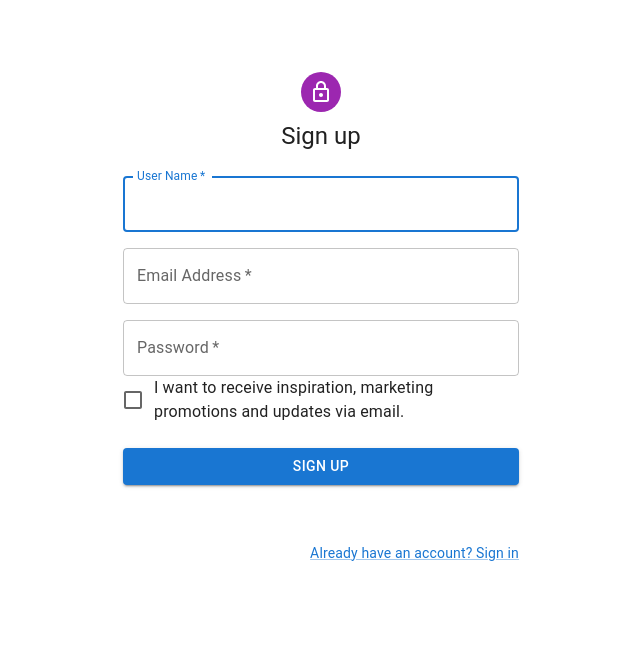
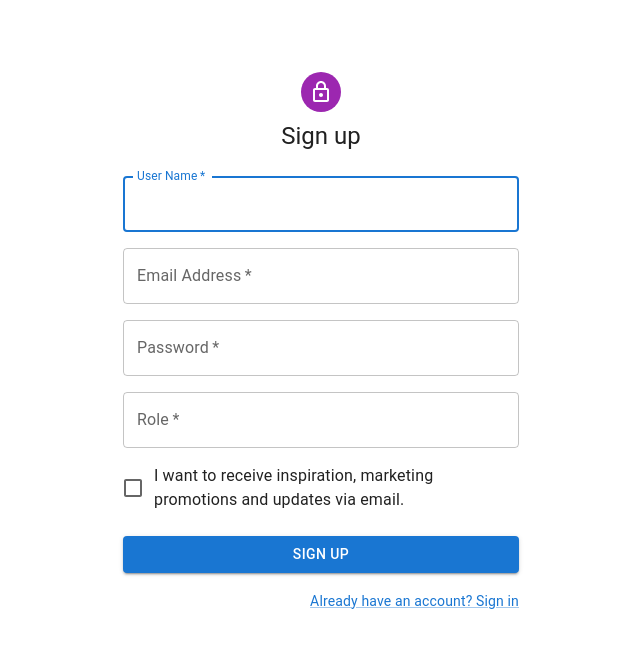
Before and after one commit to Trong-khanh/FE-ManagementSchool, a React (Create React App) app: page /signup in a window 1280 px wide. Shown: the top 648 px of the page, without its empty margins (319-959 px from the left). Built offline with nearby package versions, Linux system fonts and the light colour scheme.

Commit message:
Feat: Done Sign up

```diff
--- a/src/Authentication/Login/CallAPILogin.js
+++ b/src/Authentication/Login/CallAPILogin.js
@@ -66,18 +66,25 @@ const login = async (credentials) => {
     }
 };
 
-const register = async (userData) => {
+const register = async (userData, role) => {
     try {
-        const response = await authApi.post('/Account/register', userData);
+        const response = await authApi.post(`/Authenticate?role=${encodeURIComponent(role)}`, userData);
+        console.log('User registered successfully:', response.data);
         return response.data;
     } catch (error) {
-        console.error('Error during registration:', error);
+        console.error('Error during registration:', error.response || error.message || error);
+        // Check if the error has a response property and log it
         if (error.response) {
+            console.error('Error response data:', error.response.data);
+            console.error('Error response status:', error.response.status);
+            console.error('Error response headers:', error.response.headers);
             throw new Error(error.response?.data?.message || "An error occurred during the registration process.");
         } else {
+            // Handle network or other errors not related to HTTP
             throw new Error("A network or unknown error occurred during the registration process.");
         }
     }
 };
 
+
 export { login, register, userApi };
--- a/src/Authentication/SignUp/SignUp.js
+++ b/src/Authentication/SignUp/SignUp.js
@@ -12,9 +12,8 @@ import LockOutlinedIcon from '@mui/icons-material/LockOutlined';
 import Typography from '@mui/material/Typography';
 import Container from '@mui/material/Container';
 import { createTheme, ThemeProvider } from '@mui/material/styles';
-import Select from '@mui/material/Select';
-import MenuItem from '@mui/material/MenuItem';
 import { GoogleOAuthProvider, GoogleLogin } from '@react-oauth/google';
+import {register} from "../Login/CallAPILogin";
 
 const defaultTheme = createTheme();
 
@@ -24,18 +23,25 @@ export default function SignUp() {
   const [showRoleSelect, setShowRoleSelect] = useState(false);
   const [userName, setUserName] = useState('');
 
-  const handleSubmit = (event) => {
+  const handleSubmit = async (event) => {
     event.preventDefault();
     const data = new FormData(event.currentTarget);
     const userData = {
-      userName: userName || googleUser?.name || data.get('userName'),
-      email: data.get('email') || googleUser?.email,
+      userName: data.get('userName'),
+      email: data.get('email'),
       password: data.get('password'),
-      role: role,
     };
+    const selectedRole = data.get('role'); // Ensure you have a 'role' input in your form.
 
-    console.log(userData);
-    // Gọi API đăng ký tại đây với userData
+    try {
+      // Call the register API with userData and selectedRole
+      const response = await register(userData, selectedRole);
+      console.log('User registered successfully:', response);
+      // Handle successful registration (e.g., redirect to login or dashboard)
+    } catch (error) {
+      console.error('Error registering user:', error);
+      // Handle registration errors (e.g., display error message to user)
+    }
   };
 
   const handleRoleChange = (event) => {
@@ -59,7 +65,7 @@ export default function SignUp() {
   };
 
   return (
-      <GoogleOAuthProvider clientId="862905097670-678pkbir60a8v0jk4v75ua6nsu4j3k40.apps.googleusercontent.com">
+      <GoogleOAuthProvider clientId="YOUR_GOOGLE_CLIENT_ID">
         <ThemeProvider theme={defaultTheme}>
           <Container component="main" maxWidth="xs">
             <CssBaseline />
@@ -78,7 +84,6 @@ export default function SignUp() {
                 Sign up
               </Typography>
               <Box component="form" noValidate onSubmit={handleSubmit} sx={{ mt: 3 }}>
-                {!googleUser && (
                 <Grid container spacing={2}>
                   <Grid item xs={12}>
                     <TextField
@@ -89,6 +94,8 @@ export default function SignUp() {
                         id="userName"
                         label="User Name"
                         autoFocus
+                        value={userName}
+                        onChange={handleUserNameChange}
                     />
                   </Grid>
                   <Grid item xs={12}>
@@ -112,48 +119,24 @@ export default function SignUp() {
                         autoComplete="new-password"
                     />
                   </Grid>
-                    </Grid>
-                )}
-                {showRoleSelect && (
-                    <>
                   <Grid item xs={12}>
                     <TextField
-                            autoComplete="userName"
-                            name="userName"
                         required
                         fullWidth
-                            id="userName"
-                            label="User Name"
-                            value={userName}
-                            onChange={handleUserNameChange}
+                        id="role"
+                        label="Role"
+                        name="role"
+                        autoComplete="role"
+                        value={role}
+                        onChange={handleRoleChange}
                     />
                   </Grid>
-                      <Grid item xs={12}>
-                        <Select
-                            labelId="role-select-label"
-                            id="role"
-                            name="role"
-                            value={role}
-                            onChange={handleRoleChange}
-                            fullWidth
-                            displayEmpty
-                        >
-                          <MenuItem value="" disabled>
-                            Choose Role
-                          </MenuItem>
-                          <MenuItem value="admin">Admin</MenuItem>
-                          <MenuItem value="student">Student</MenuItem>
-                          <MenuItem value="teacher">Teacher</MenuItem>
-                          <MenuItem value="parent">Parent</MenuItem>
-                        </Select>
-                      </Grid>
-                    </>
-                )}
                   <Grid item xs={12}>
                     <FormControlLabel
                         control={<Checkbox value="allowExtraEmails" color="primary" />}
                         label="I want to receive inspiration, marketing promotions and updates via email."
                     />
+                  </Grid>
                 </Grid>
                 <Button
                     type="submit"
@@ -163,13 +146,15 @@ export default function SignUp() {
                 >
                   Sign Up
                 </Button>
+                {showRoleSelect && (
                     <GoogleLogin
                         onSuccess={handleGoogleResponse}
                         onFailure={handleGoogleFailure}
                     />
+                )}
                 <Grid container justifyContent="flex-end">
                   <Grid item>
-                    <Link href="Login" variant="body2">
+                    <Link href="/Login" variant="body2">
                       Already have an account? Sign in
                     </Link>
                   </Grid>
```
Lines whose indentation alone changed are shown as unchanged.
